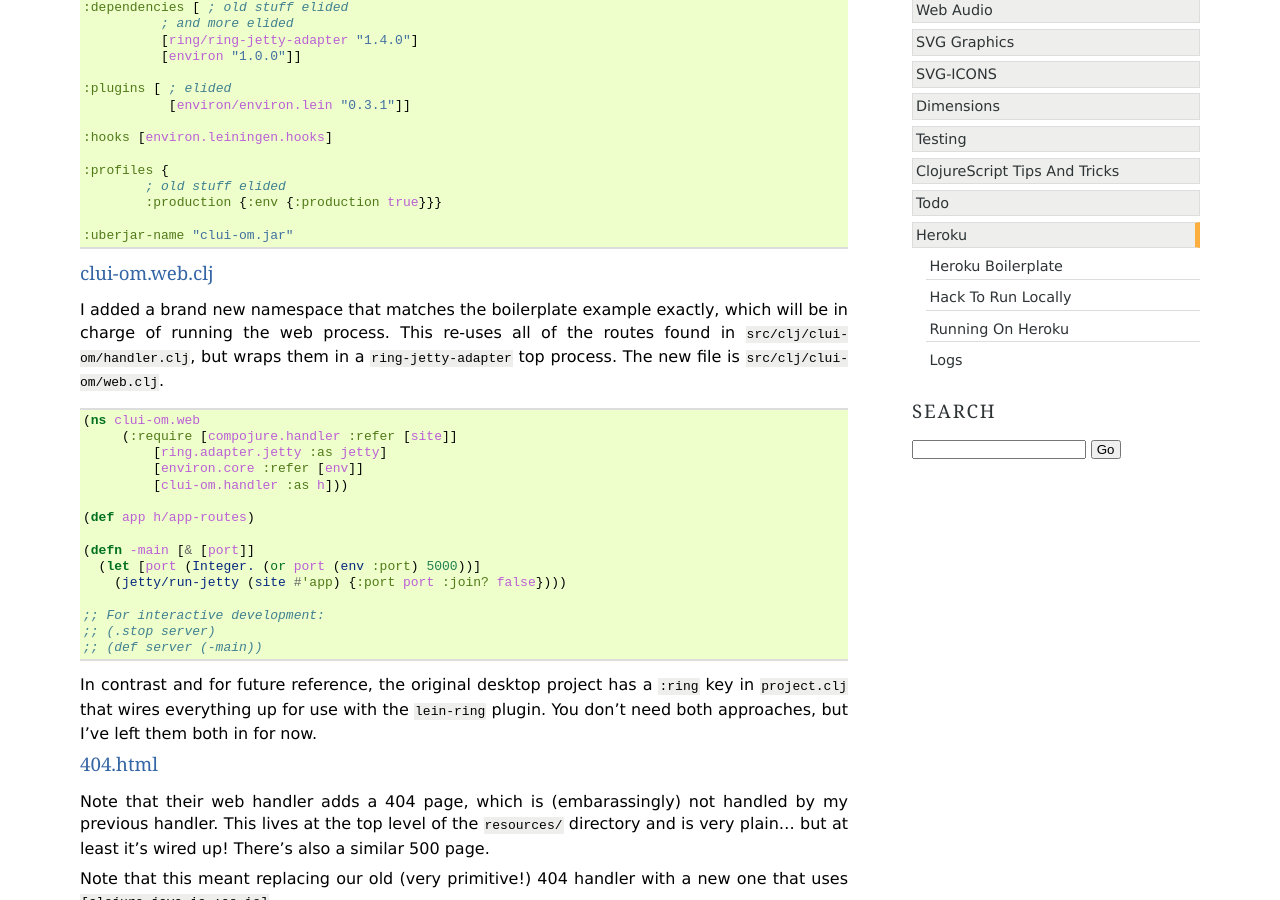
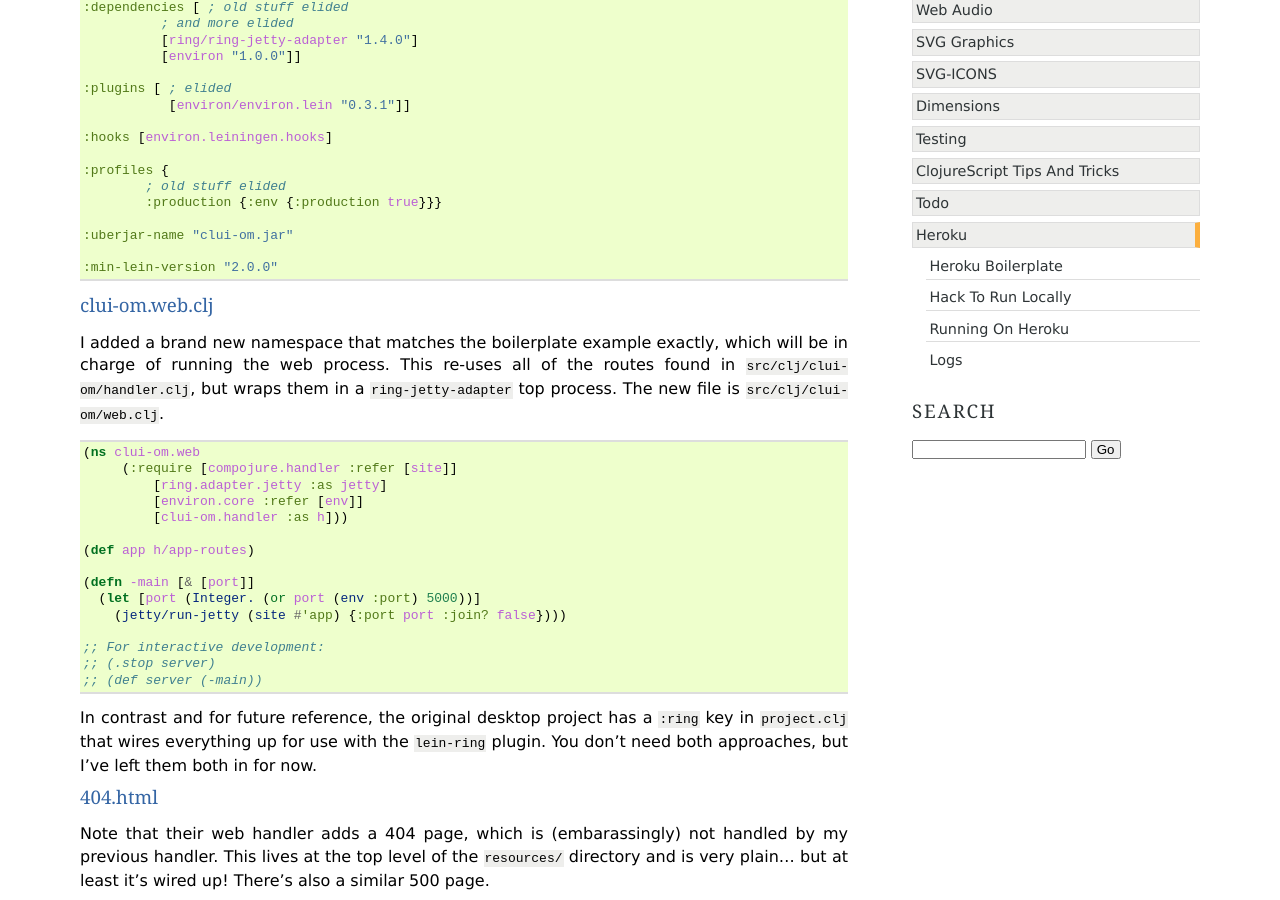
Before and after one commit to doctorwidget/clui-om, a Sphinx documentation site: the page built from doc/heroku.rst, in a window 1280 px wide and 900 px high, scrolled down 513 px. Built offline with Sphinx 7.4.7, drawn with Linux system fonts in a browser that asks for light colours.

Commit message:
Added :min-lein-version to project.clj

```diff
--- a/doc/heroku.rst
+++ b/doc/heroku.rst
@@ -45,6 +45,8 @@ I was running with the ``lein-ring`` plugin, but the boilerplate uses
                :production {:env {:production true}}}
 
        :uberjar-name "clui-om.jar"
+
+       :min-lein-version "2.0.0"
 
 
 clui-om.web.clj
```
Also changed, not shown: 1 other file.
